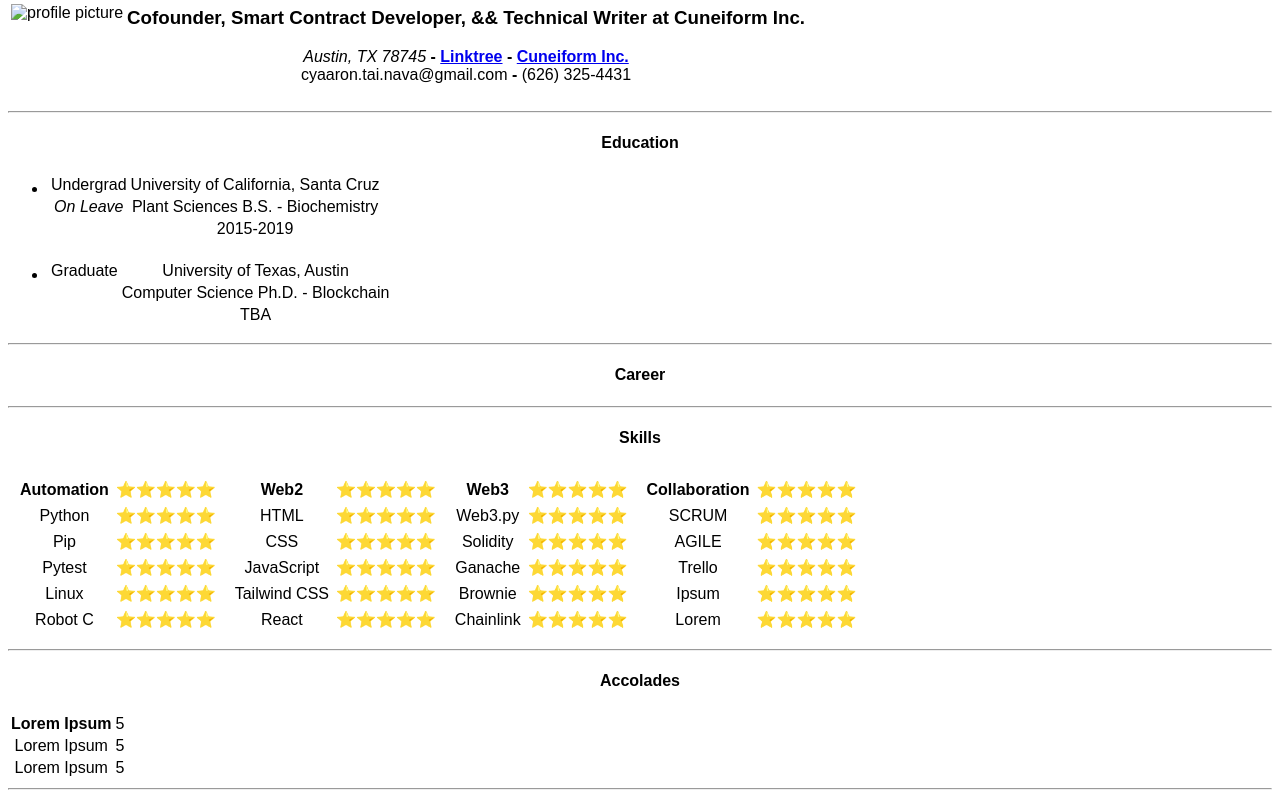
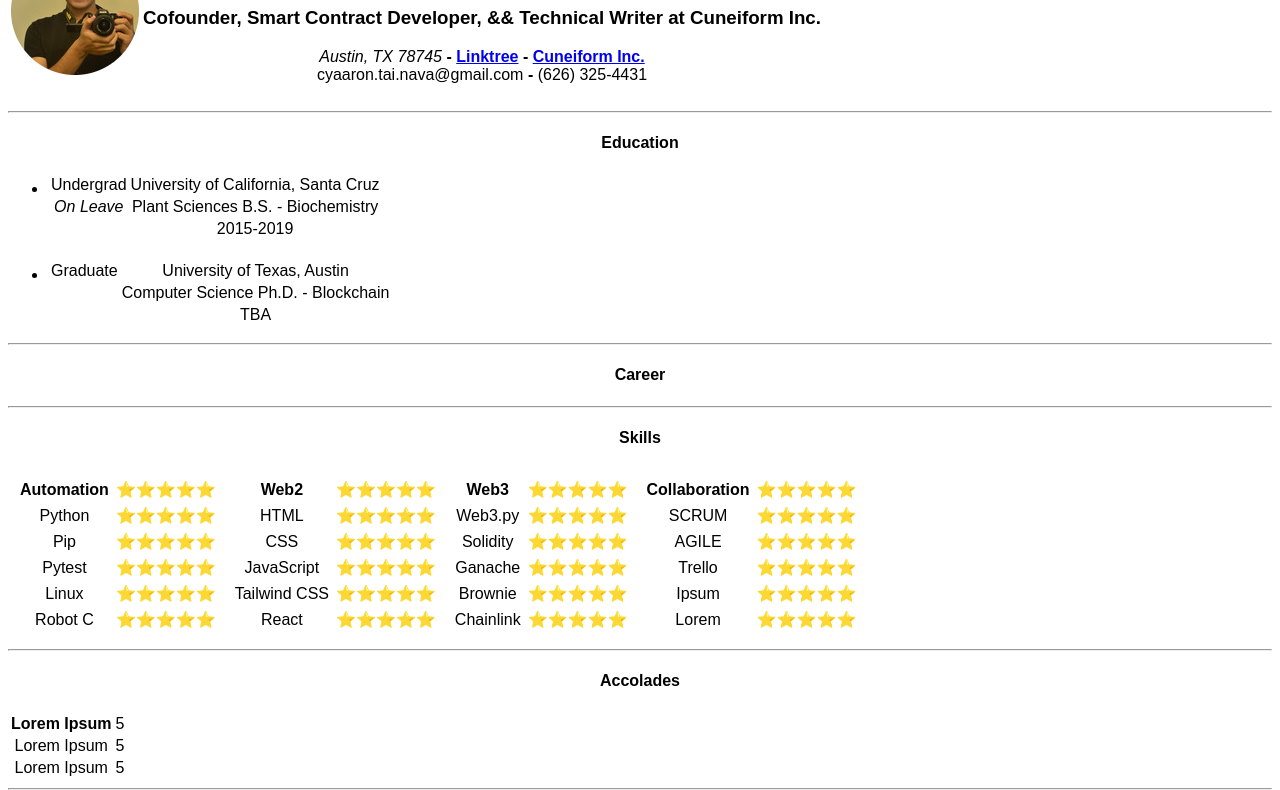
Before and after one commit to ctnava/ctnava.github.io, a plain HTML site: page about.html in a window 1280 px wide. Shown: the part 136-926 px from the top of the page. Drawn offline with Linux system fonts and the light colour scheme.

Commit message:
broken link

```diff
--- a/about.html
+++ b/about.html
@@ -19,7 +19,7 @@
 
   <!-- Contact Card -->
   <table>
-    <td><img src="./resources/portrait-modified.png" alt="profile picture"></td>
+    <td><img src="./images/portrait.png" alt="profile picture"></td>
     <td>
       <h1>CyAaron Tai Nava (CAT6)</h1>
       <h3>Cofounder, Smart Contract Developer, && Technical Writer at Cuneiform Inc.</h3>
```
